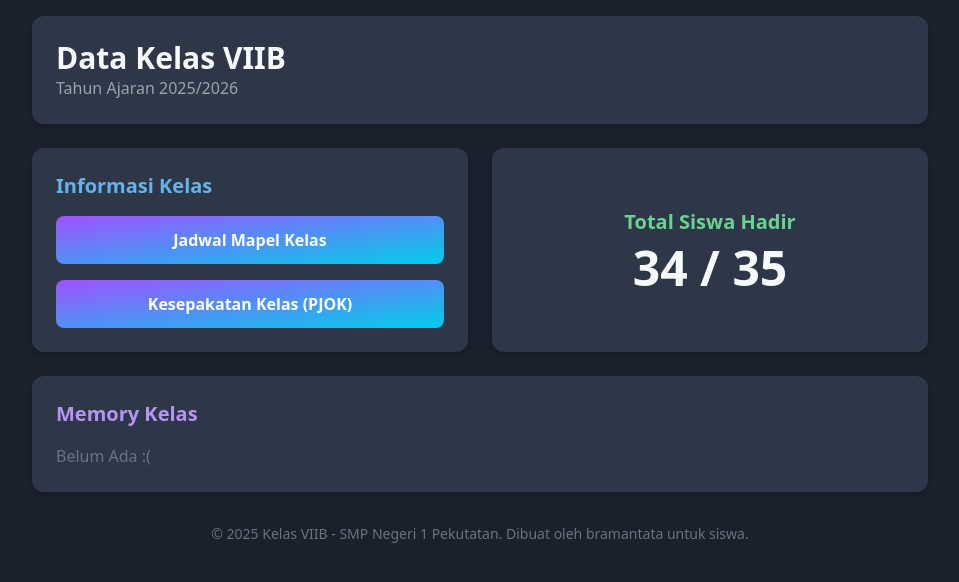
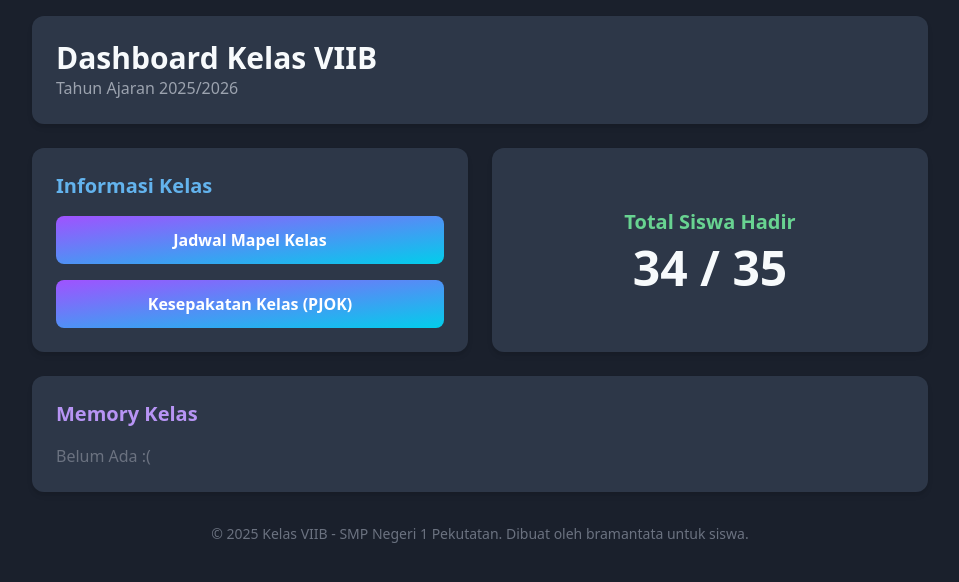
Before and after one commit to BramantaraWP/7bspentan, a plain HTML site: page index.html in a window 1280 px wide. Shown: the whole page, without its empty margins (160-1119 px from the left). Drawn offline with nearby package versions, Linux system fonts and the light colour scheme.

Commit message:
Update index.html

```diff
--- a/index.html
+++ b/index.html
@@ -45,7 +45,7 @@
   <div class="min-h-screen flex flex-col items-center p-4">
     <header class="w-full max-w-4xl card rounded-xl p-6 flex justify-between items-center mb-6">
       <div>
-        <h1 class="text-3xl font-bold header-text">Data Kelas VIIB</h1>
+        <h1 class="text-3xl font-bold header-text">Dashboard Kelas VIIB</h1>
         <p class="text-gray-400">Tahun Ajaran 2025/2026</p>
       </div>
     </header>
```
